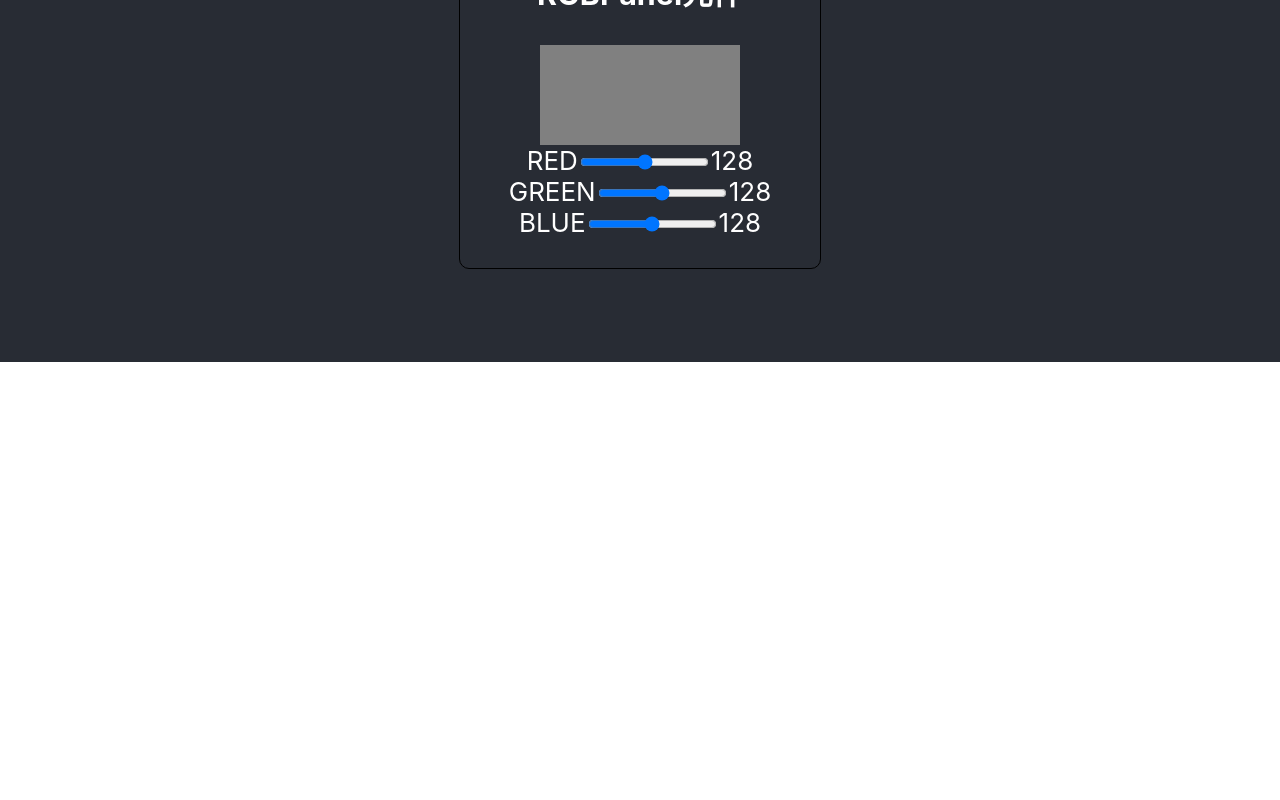
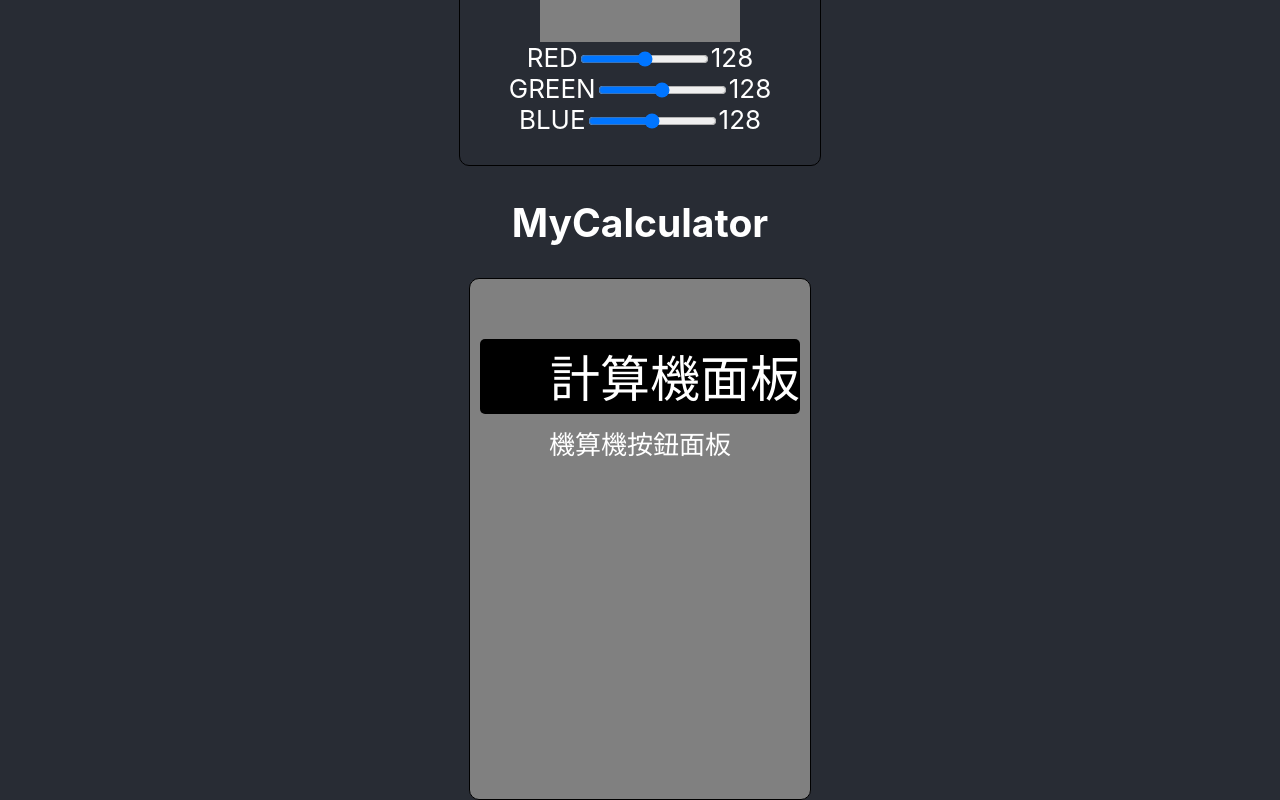
Before and after one commit to DerRight/2024REACT_Lession, a React (Create React App) app: page / in a window 1280 px wide. Shown: the part 438-1238 px from the top of the page. Before the commit the page ends 800 px from the top, so only its background shows below. Built offline with nearby package versions, Linux system fonts and the light colour scheme.

Commit message:
新增計算機面板

```diff
--- a/src/App.js
+++ b/src/App.js
@@ -1,13 +1,16 @@
 import './App.css';
 import MyRGBPanel from './components/MyRGBPanel';
+import MyCalculator from './components/MyCalculator';
 
 function App() {
   return (
     <div className="App">
       <header className="App-header">
         <h1>Hello React! 2024.05.09</h1>
-        <h2>React第二個元件</h2>
+        <h2>MyRGBPanel</h2>
         <MyRGBPanel />
+        <h2>MyCalculator</h2>
+        <MyCalculator />
       </header>
     </div>
   );
--- /dev/null
+++ b/src/components/MyButton.js
@@ -0,0 +1,11 @@
+import React from "react";
+import './calculator.css';
+
+function MyButton() {
+    return(
+        <div className="buttons">
+            機算機按鈕面板
+        </div>
+    );
+}
+export default MyButton;
--- /dev/null
+++ b/src/components/MyCalculator.js
@@ -0,0 +1,14 @@
+import React from "react";
+import MyDisplay from "./MyDisplay";
+import MyButton from "./MyButton";
+import './calculator.css';
+
+function MyCalculator() {
+    return(
+        <div className="calculator">
+            <MyDisplay />
+            <MyButton />
+        </div>
+    );
+}
+export default MyCalculator;
--- /dev/null
+++ b/src/components/MyDisplay.js
@@ -0,0 +1,11 @@
+import React from "react";
+import './calculator.css';
+
+function MyDisplay() {
+    return(
+        <div className="display">
+            <p>計算機面板</p>
+        </div>
+    );
+}
+export default MyDisplay;
--- /dev/null
+++ b/src/components/calculator.css
@@ -0,0 +1,25 @@
+.calculator {
+    width: 320px;
+    height: 500px;
+    color: white;
+    font-family: 'Segoe UI', Tahoma, Geneva, Verdana, sans-serif;
+    border-radius: 10px;
+    background-color: gray;
+    padding: 10px;
+    margin: auto;
+    border: 1px solid black;
+}
+
+.display {
+    width: 100%;
+    height: 75px;
+    background-color: black;
+    text-align: right;
+    font-size: 50px;
+    border-radius: 5px;
+}
+
+.buttons {
+    display: inline-block;
+    margin: 10px;
+}
```
